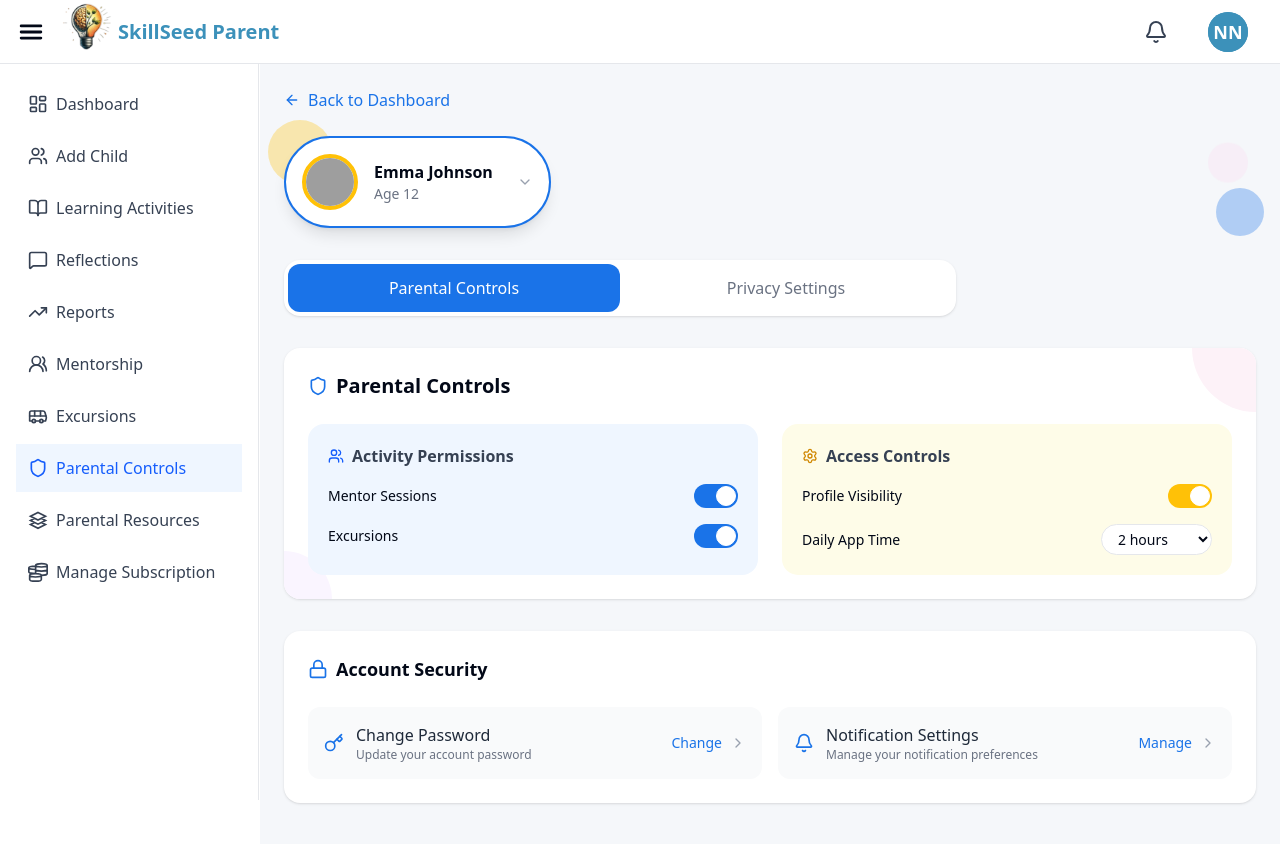
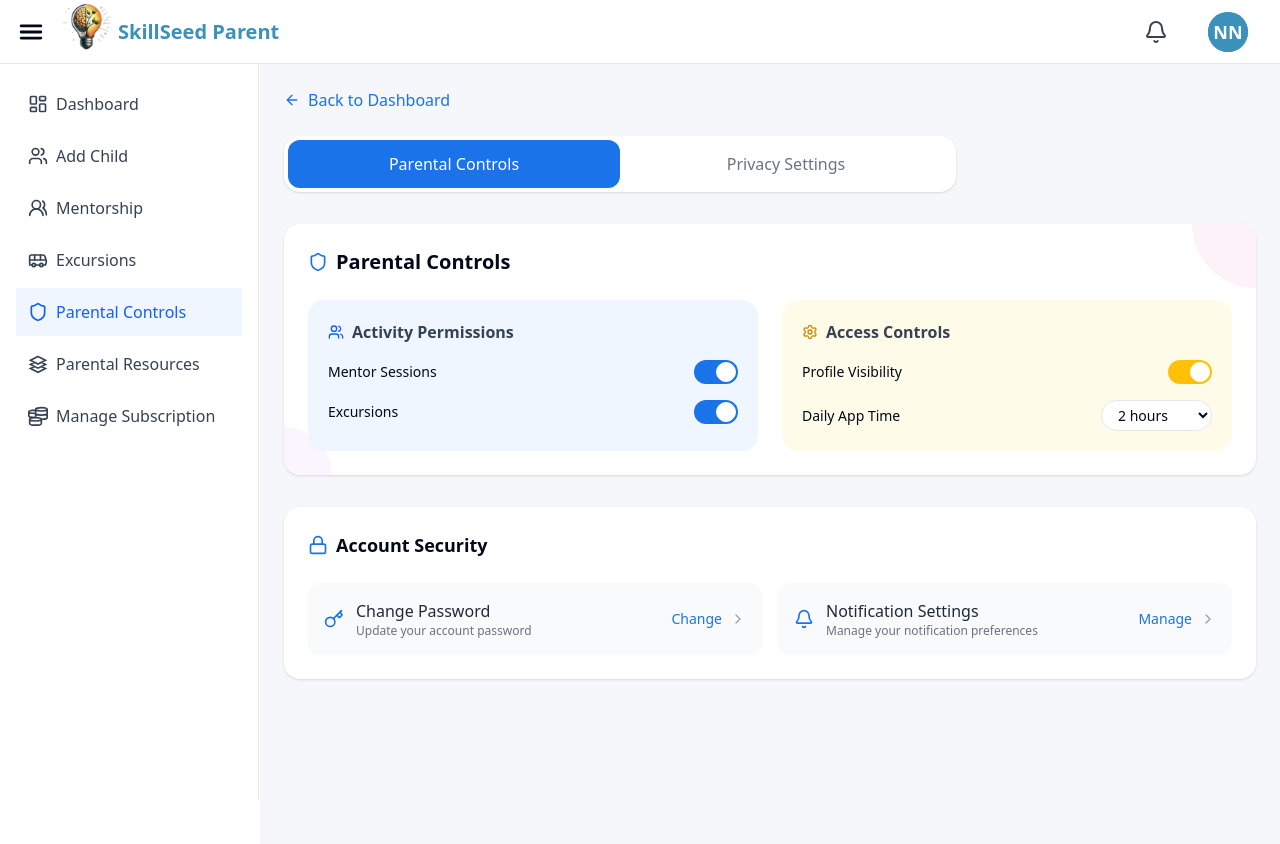
Before and after one commit to Wekraft-001/skillseed-parent-app, a React (Vite) app: page /parental-controls in a window 1280 px wide. Shown: the top 844 px of the page. Built offline with nearby package versions, Linux system fonts and the light colour scheme; grey boxes are pictures that could not be loaded.

Commit message:
removed dummy pages and updated child career profile

```diff
--- a/src/DashboardRoute.jsx
+++ b/src/DashboardRoute.jsx
@@ -40,10 +40,10 @@ const App = () => (
               path="child-career-profile/:childId"
               element={<ChildCareerProfile />}
             />
-            <Route
+            {/* <Route
               path="learning-activities"
               element={<LearningActivities />}
-            />
+            /> */}
             <Route
               path="mentorship-sessions"
               element={<MentorshipSessions />}
@@ -52,8 +52,8 @@ const App = () => (
               path="scheduled-excursions"
               element={<ScheduledExcursions />}
             />
-            <Route path="reflections" element={<ReflectionsAndFeedback />} />
-            <Route path="reports" element={<Reports />} />
+            {/* <Route path="reflections" element={<ReflectionsAndFeedback />} /> */}
+            {/* <Route path="reports" element={<Reports />} /> */}
             <Route
               path="parental-controls"
               element={<ParentalControlPrivacy />}
--- a/src/components/Header.jsx
+++ b/src/components/Header.jsx
@@ -164,6 +164,27 @@ const Header = () => {
     localStorage.removeItem("parentToken");
     navigate("/signin");
   };
+  const getChildrenCount = async () => {
+    const { data } = await axios.get(`${apiURL}/parent/dashboard`, {
+      headers: {
+        Authorization: `Bearer ${token}`,
+        "Content-type": "application/json; charset=UTF-8",
+      },
+    });
+    // console.log(data.dashboardResponse.childrenCount);
+    return data.dashboardResponse.childrenCount;
+  };
+  const {
+    data: childrenCount,
+    // isLoading,
+    // isError,
+    // error,
+  } = useQuery({
+    queryKey: ["child-count"],
+    queryFn: getChildrenCount,
+    enabled: !!token,
+    staleTime: 5 * 60 * 1000,
+  });
 
   const fetchUserDetails = async () => {
     const { data } = await axios.get(`${apiURL}/auth/profile`, {
@@ -352,7 +373,9 @@ const Header = () => {
                       {userData?.firstName + " " + userData?.lastName}
                     </h3>
                     <p className="text-sm text-gray-500">
-                      3 children connected
+                      {childrenCount ?? 0}{" "}
+                      {(childrenCount ?? 0) === 1 ? "child" : "children"}{" "}
+                      connected
                     </p>
                   </div>
                 </div>
@@ -418,7 +441,7 @@ const Header = () => {
                 </div>
               </MenuItem>
 
-              <MenuItem className="px-4 py-3 cursor-pointer hover:bg-gray-50">
+              {/* <MenuItem className="px-4 py-3 cursor-pointer hover:bg-gray-50">
                 <div className="flex items-center gap-3 text-base">
                   <div className="p-2 bg-amber-50 rounded-lg">
                     <svg
@@ -443,7 +466,7 @@ const Header = () => {
                     </div>
                   </div>
                 </div>
-              </MenuItem>
+              </MenuItem> */}
               <MenuItem className="px-4 py-3 cursor-pointer hover:bg-gray-50">
                 <div className="flex items-center gap-3 text-base">
                   <div className="p-2 bg-gray-100 rounded-lg">
--- a/src/components/Sidebar.jsx
+++ b/src/components/Sidebar.jsx
@@ -94,21 +94,21 @@ const Sidebar = () => {
       label: "Add Child",
       path: "/add-child",
     },
-    {
-      icon: <BookOpen className="w-5 h-5 mr-2" />,
-      label: "Learning Activities",
-      path: "/learning-activities",
-    },
-    {
-      icon: <MessageSquare className="w-5 h-5 mr-2" />,
-      label: "Reflections",
-      path: "/reflections",
-    },
-    {
-      icon: <TrendingUp className="w-5 h-5 mr-2" />,
-      label: "Reports",
-      path: "/reports",
-    },
+    // {
+    //   icon: <BookOpen className="w-5 h-5 mr-2" />,
+    //   label: "Learning Activities",
+    //   path: "/learning-activities",
+    // },
+    // {
+    //   icon: <MessageSquare className="w-5 h-5 mr-2" />,
+    //   label: "Reflections",
+    //   path: "/reflections",
+    // },
+    // {
+    //   icon: <TrendingUp className="w-5 h-5 mr-2" />,
+    //   label: "Reports",
+    //   path: "/reports",
+    // },
     {
       icon: <Users2 className="w-5 h-5 mr-2" />,
       label: "Mentorship",
--- a/src/pages/Home.jsx
+++ b/src/pages/Home.jsx
@@ -55,7 +55,7 @@ const Home = () => {
         "Content-type": "application/json; charset=UTF-8",
       },
     });
-    console.log(data, "children info");
+    // console.log(data, "children info");
     return data;
   };
 
--- a/src/pages/MentorshipSessions.jsx
+++ b/src/pages/MentorshipSessions.jsx
@@ -75,7 +75,10 @@ const MentorshipSessions = () => {
 
       {/* Back Navigation */}
       <div className="mb-6">
-        <Link to="/home" className="text-[#1A73E8] flex items-center gap-2 w-fit">
+        <Link
+          to="/home"
+          className="text-[#1A73E8] flex items-center gap-2 w-fit"
+        >
           <svg
             xmlns="http://www.w3.org/2000/svg"
             width="16"
@@ -93,9 +96,11 @@ const MentorshipSessions = () => {
           <span>Back to Dashboard</span>
         </Link>
       </div>
-
+      <div className="bg-[#1A73E8] text-white text-3xl font-extrabold text-center py-6 rounded-2xl shadow-lg tracking-wider animate-bounce">
+        🚧 COMING SOON 🚧
+      </div>
       {/* Child Selector */}
-      <div id="child-selector" className="mb-8">
+      {/* <div id="child-selector" className="mb-8">
         <div className="bg-white p-4 rounded-xl flex items-center gap-4 shadow-sm cursor-pointer border-2 border-[#1A73E8] w-fit">
           <img
             src="https://storage.googleapis.com/uxpilot-auth.appspot.com/avatars/avatar-1.jpg"
@@ -107,7 +112,7 @@ const MentorshipSessions = () => {
             <p className="text-sm text-gray-500">Age 12</p>
           </div>
         </div>
-      </div>
+      </div> */}
 
       <div id="mentorship-dashboard" className="grid grid-cols-12 gap-6">
         {/* Calendar Section */}
--- a/src/pages/ParentalControlPrivacy.jsx
+++ b/src/pages/ParentalControlPrivacy.jsx
@@ -142,7 +142,7 @@ const ParentalControlPrivacy = () => {
       </div>
 
       {/* Child Selector with Enhanced Bubble Effect */}
-      <div
+      {/* <div
         id="child-selector"
         className="mb-8 flex items-center gap-4 relative"
       >
@@ -161,7 +161,7 @@ const ParentalControlPrivacy = () => {
           </div>
           <ChevronDown className="text-gray-400 ml-2 w-4 h-4" />
         </div>
-      </div>
+      </div> */}
 
       {/* Tab Navigation */}
       <div className="bg-white rounded-2xl shadow-sm p-1 mb-8 max-w-2xl">
```
Also changed, not shown: 1 other file (tests, documents, lock files or other folders).
